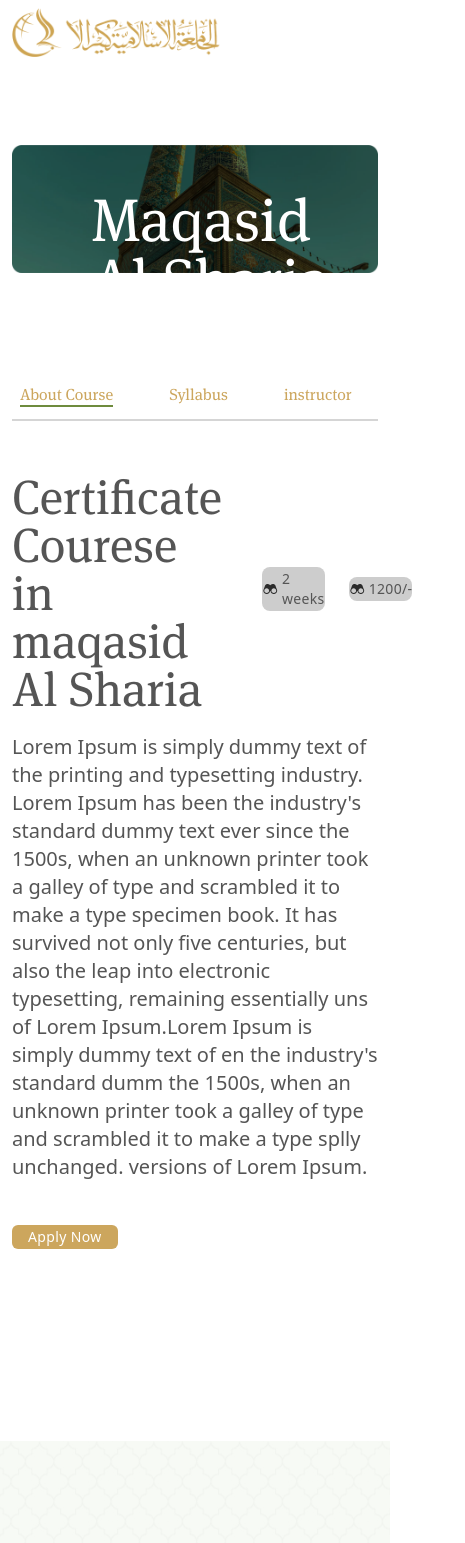
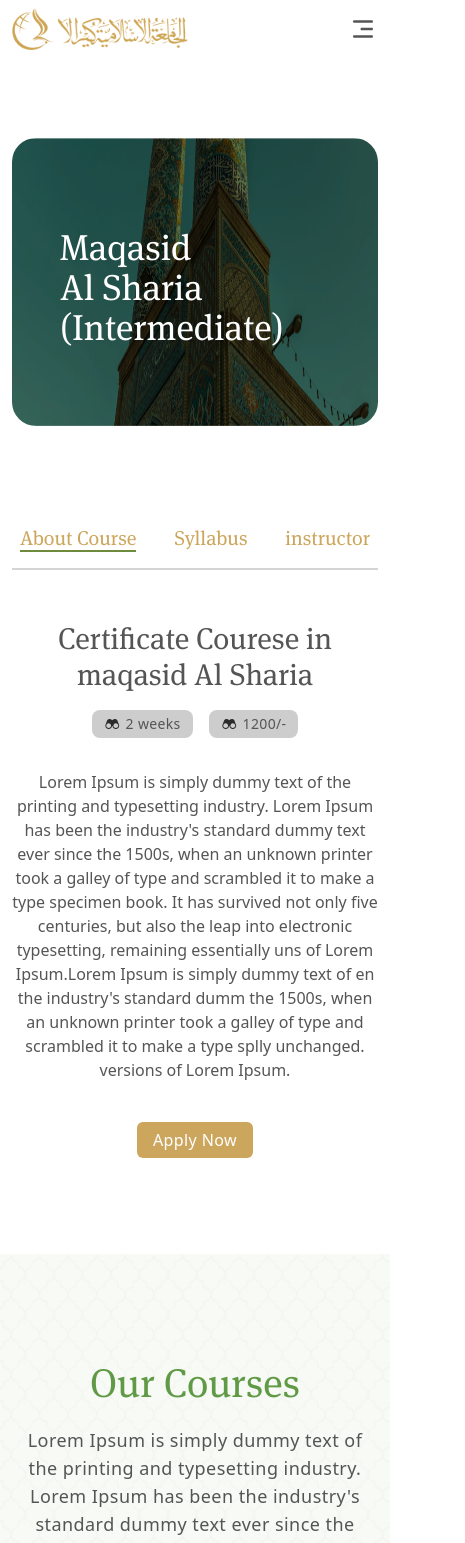
Before and after one commit to Hafeed10/MarkazulHidaya, a React (Vite) app: page /Admission in a window 390 px wide. Shown: the top 1543 px of the page, 465 px wide, since content can reach past the window. Built offline with nearby package versions, Linux system fonts and the light colour scheme.

Commit message:
All pages rensponsibled

```diff
--- a/src/Components/Faculties/FacultiCard.jsx
+++ b/src/Components/Faculties/FacultiCard.jsx
@@ -3,13 +3,13 @@ import React from 'react';
 function FacultiCard({ item }) {
   return (
     <div className='w-full h-auto transition-all duration-300 bg-white shadow-md cursor-pointer hover:scale-95 rounded-2xl'>
-      <div className='bg-[#E5E7EB]  h-[35vh] w-full rounded-t-2xl overflow-hidden relative'>
+      <div className='bg-[#E5E7EB]  h-[35vh] md:h-[25vh] lg:h-[35vh] w-full rounded-t-2xl overflow-hidden relative'>
         <img className='absolute inset-0 bottom-0 object-cover w-full' src={item.img} alt='' />
       </div>
-      <div className='w-full h-full px-8 py-6 text-center'>
-        <h2 className='text-2xl'>{item.name}</h2>
-        <p className='pb-5 text-xl'>{item.position}</p>
-        <div className='w-full py-1.5 lg:py-2.5  text-center'>
+      <div className='w-full h-full px-3 lg:px-8 py-6 text-center'>
+        <h2 className='text-xl lg:text-2xl'>{item.name}</h2>
+        <p className='pb-3 lg:pb-5  text-base lg:text-xl'>{item.position}</p>
+        <div className='w-full py-2 lg:py-2.5  text-center'>
             <a herf={item.buttonTo} className='rounded-lg w-auto bg-[#555555] text-[#555555] bg-opacity-10 pt-0.5 lg:pt-1 px-5 pb-1.5 text-sm lg:text-lg font-sans  '>Learn More</a>
         </div>
       </div>
--- a/src/Components/Faculties/Facultimodal.jsx
+++ b/src/Components/Faculties/Facultimodal.jsx
@@ -13,19 +13,19 @@ function Facultimodal({ onClose, onRequest, closePath, item }) {
       {/* Modal Content */}
       <div className='flex flex-col items-center justify-center w-full h-full'>
         <div className='z-30 flex items-center modal-wrapper'>
-          <div className='relative grid max-w-md max-h-screen grid-cols-5 p-10 mx-5 bg-white shadow-lg gap-x-10 rounded-3xl modal xl:max-w-3xl lg:max-w-xl md:max-w-xl backdrop-blur-lg bg-opacity-90'>
-              <div className='bg-[#E5E7EB] col-span-2 cursor-pointer h-full w-full rounded-3xl overflow-hidden relative'>
+          <div className='relative grid max-w-md max-h-screen grid-rows-2 md:grid-rows-1 md:grid-cols-5 pt-9 md:pt-0 p-5 lg:p-10 mx-5 bg-white shadow-lg gap-5 lg:gap-10 rounded-3xl modal  lg:max-w-3xl md:max-w-2xl backdrop-blur-lg bg-opacity-90'>
+              <div className='bg-[#E5E7EB] md:col-span-2 cursor-pointer h-full w-full rounded-3xl overflow-hidden relative'>
                <img className='absolute inset-0 bottom-0 object-cover w-full h-full' src={item.img} alt='' />
              </div>
-              <div className='flex flex-col items-start w-full h-full col-span-3 space-y-3'>
+              <div className='flex flex-col items-start w-full h-full md:col-span-3 space-y-3'>
                 <div className='-space-y-1 '>
                   <h2 className='text-base font-normal text-[#CCA65D] select-none md:text-xl lg:text-2xl'>{item.name}</h2>
                   <h1 className='font-sans text-sm font-normal select-none opacity-90 md:text-lg '>{item.position}</h1>
                 </div>
-                <p className='font-sans lg:text-lg'>{item.about}</p>
+                <p className='font-sans text-xs sm:text-base lg:text-lg'>{item.about}</p>
               </div>
               <div onClick={onClose}>
-              <FiXCircle className='absolute text-xl font-light cursor-pointer top-7 right-7 opacity-70' onClick={() => navigate(closePath) } />
+              <FiXCircle className='absolute text-xl font-light cursor-pointer top-3 right-3  md:top-7 md:right-7 opacity-70' onClick={() => navigate(closePath) } />
               </div>
           </div>
         </div>
--- a/src/Components/Home/HomeOne.jsx
+++ b/src/Components/Home/HomeOne.jsx
@@ -5,8 +5,8 @@ import groundone from '../../assets/Img/groundone.png'
 function HomeOne() {
   return (
     <div className='relative w-full h-auto flex flex-col -z-50 py-12 md:p-16 lg:py-20 xl:py-32 pb-20 md:pb-40 lg:pb-64 xl:pb-80  px-3 md:px-10 lg:px-10 xl:px-36 space-y-7 lg:space-y-10 xl:space-y-12 items-center justify-center text-center'>
-        <h1 class="text-[#619A46] text-3xl md:text-4xl lg:text-[3rem] xl:text-[3.5rem]">Welcome to Al Jamia al Islamia </h1>
-        <p class="md:px-8 lg:px-16 xl:px-24 text-center text-[#555555] text-base md:text-xl  lg:text-2xl font-light leading-snug tracking-wide">Lorem Ipsum is simply dummy text of the printing and typesetting industry. Lorem Ipsum has been the industry's standard dummy text ever since the 1500s, when an unknown printer took a galley of type and scrambled it to make a type specimen book. It has survived not only five centuries, but also the leap into electronic typesetting, remaining essentially unchanged. versions of Lorem Ipsum.</p>
+        <h1 class="text-[#619A46]  text-3xl md:text-4xl lg:text-[3rem] xl:text-[3.5rem]">Welcome to Al Jamia al Islamia </h1>
+        <p class="md:px-8 font-sans lg:px-16 xl:px-24 text-center text-[#555555] text-lg md:text-xl  lg:text-2xl font-normal leading-snug tracking-wide">Lorem Ipsum is simply dummy text of the printing and typesetting industry. Lorem Ipsum has been the industry's standard dummy text ever since the 1500s, when an unknown printer took a galley of type and scrambled it to make a type specimen book. It has survived not only five centuries, but also the leap into electronic typesetting, remaining essentially unchanged. versions of Lorem Ipsum.</p>
             <div className='justify-center  cursor-pointer mt-3 w-auto px-4 lg:px-6 space-x-1.5 flex items-center  py-1 lg:py-2 bg-[#CCA65D] rounded-lg lg:rounded-xl'>
                  <img src={icon1} alt="" className='w-5 lg:w-6'/>
                 <p class="text-white text-base lg:text-lg font-normal font-sans tracking-wide">Take a Tour</p>
--- a/src/Pages/Admission.jsx
+++ b/src/Pages/Admission.jsx
@@ -10,10 +10,10 @@ function Admission() {
     <div className='flex flex-col items-center justify-center w-full h-full pt-20 space-y-12 text-center '>
         <div className='w-full h-full px-3 md:px-10 lg:px-10 xl:px-36'>
             <div className='relative flex items-start justify-center w-full h-auto text-start'>
-                <img src={AdmissionBg} className='w-full h-full' alt="" />
-                <h2 className='absolute inset-0 h-full text-6xl text-white top-[30%] left-20'>Maqasid <br /> Al Sharia <br /> (Intermediate)</h2>
+                <img src={AdmissionBg} className='rounded-3xl w-full h-72 md:h-full' alt="" />
+                <h2 className='absolute inset-0 h-full text-4xl lg:text-5xl xl:text-6xl text-white top-[30%] left-12 md:left-20'>Maqasid <br /> Al Sharia <br /> (Intermediate)</h2>
             </div>
-            <div className='py-24'>
+            <div className=' pt-20 lg:pt-24'>
                 <CourseDetielsTab/>
             </div>
         </div>
--- a/src/Pages/Home.jsx
+++ b/src/Pages/Home.jsx
@@ -36,7 +36,7 @@ function Home() {
       const currentIndex = Tabs.findIndex((tab) => tab.tabKey === activeTab);
       const nextIndex = (currentIndex + 1) % Tabs.length;
       setActiveTab(Tabs[nextIndex].tabKey);
-    }, 3500 );
+    }, 2500 );
 
     return () => clearInterval(timer);
   }, [activeTab, Tabs]);
--- a/src/assets/CourseDetielsTab.jsx
+++ b/src/assets/CourseDetielsTab.jsx
@@ -25,8 +25,8 @@ function CourseDetielsTab() {
   };
   return (
     <div>
-      <div className="w-full py-3 border-b-2 border-[#5555553e] md:py-5 lg:py-8">
-        <ul className="flex items-start justify-start w-full h-full px-2 list-none space-x-14 taxt-lg sm:text-2xl lg:text-3xl" role="tablist">
+      <div className="w-full py-4 border-b-2 border-[#5555553e] md:py-5 lg:py-8">
+        <ul className="flex items-start  justify-between md:justify-start w-full h-full px-2 list-none  md:gap-10 lg:gap-14 xs:text-xl sm:text-2xl lg:text-3xl" role="tablist">
           {Tabs.map((tab) => (
             <li key={tab.tabKey} className="text-center cursor-pointer">
               <button
@@ -42,30 +42,30 @@ function CourseDetielsTab() {
       </div>
       <div className={`w-full py-12 h-full`} id={activeTab}>
         {activeTab === 'AboutCourse' && (
-            <div className='flex flex-col items-start w-full h-full space-y-6 text-start'>
-                <div className='flex items-center justify-start w-full space-x-10 '>
-                    <h2 className='text-[#555555] text-5xl' >Certificate Courese in <br /> maqasid Al Sharia</h2>
-                    <div className='flex items-center space-x-6'>
-                        <div className=' text-[#555555] justify-center  cursor-pointer w-auto font-normal px-2 lg:px-3 space-x-1 flex items-center  py-0.5 lg:py-1 bg-[#CDCDCD] rounded-lg '>
+            <div className='flex flex-col items-center md:items-start text-center w-full h-full gap-8 md:gap-6   md:text-start'>
+                <div className='flex flex-col md:flex-row  items-center justify-start w-full gap-5 md:gap-10 '>
+                    <h2 className='text-[#555555] text-3xl md:text-5xl lg:text-[3.5rem]' >Certificate Courese in <br /> maqasid Al Sharia</h2>
+                    <div className='flex items-center gap-4 md:gap-6'>
+                        <div className=' text-[#555555] justify-center  cursor-pointer w-auto font-normal px-3 lg:px-4 space-x-1.5 flex items-center  py-1 bg-[#CDCDCD] rounded-lg '>
                             <img src={icon2} alt="" className='w-4 lg:w-5'/>
                             <p class=" text-sm lg:text-base  font-sans tracking-wide">2 weeks</p>
                         </div>
-                        <div className=' text-[#555555] justify-center  cursor-pointer w-auto font-normal px-2 lg:px-3 space-x-1 flex items-center  py-0.5 lg:py-1 bg-[#CDCDCD] rounded-lg '>
-                             <img src={icon2} alt="" className='w-4 lg:w-5'/>
+                        <div className=' text-[#555555] justify-center  cursor-pointer w-auto font-normal px-3 lg:px-4 space-x-1.5 flex items-center  py-1 bg-[#CDCDCD] rounded-lg '>
+                             <img src={icon2} alt="" className='w-4 lg:w-5 h-4 lg:h-5 '/>
                             <p class=" text-sm lg:text-base  font-sans tracking-wide">1200/-</p>
                         </div>
                     </div>
                 </div>
-                <p className='pb-5 font-sans text-xl'>Lorem Ipsum is simply dummy text of the printing and typesetting industry. Lorem Ipsum has been the industry's standard dummy text ever since the 1500s, when an unknown printer took a galley of type and scrambled it to make a type specimen book. It has survived not only five centuries, but also the leap into electronic typesetting, remaining essentially uns of Lorem Ipsum.Lorem Ipsum is simply dummy text of en the industry's standard dumm the 1500s, when an unknown printer took a galley of type and scrambled it to make a type splly unchanged. versions of Lorem Ipsum.</p>
-                <div className='justify-center  cursor-pointer w-auto px-4 lg:px-6 space-x-1.5 flex items-center  py-0.5 lg:py-1.5 bg-[#CCA65D] rounded-md lg:rounded-lg'>
-                     <p class="text-white text-sm lg:text-base font-normal font-sans tracking-wide">Apply Now</p>
+                <p className='pb-2 font-sans xs:text-base sm:text-lg  lg:text-xl'>Lorem Ipsum is simply dummy text of the printing and typesetting industry. Lorem Ipsum has been the industry's standard dummy text ever since the 1500s, when an unknown printer took a galley of type and scrambled it to make a type specimen book. It has survived not only five centuries, but also the leap into electronic typesetting, remaining essentially uns of Lorem Ipsum.Lorem Ipsum is simply dummy text of en the industry's standard dumm the 1500s, when an unknown printer took a galley of type and scrambled it to make a type splly unchanged. versions of Lorem Ipsum.</p>
+                <div className='justify-center  cursor-pointer w-auto px-4 lg:px-6 flex items-center  py-1.5 lg:py-2 bg-[#CCA65D] rounded-md lg:rounded-lg'>
+                     <p class="text-white text-base font-normal font-sans tracking-wide">Apply Now</p>
                 </div>
             </div>
         )}
         {activeTab === 'Syllabus' && (
-            <div className='flex flex-col items-start w-full h-full space-y-8 text-start'>
-                <h2 className='text-[#555555] text-5xl' >Certificate Courese in <br /> maqasid Al Sharia</h2>
-                <ul className='px-0 font-sans text-lg list-disc list-inside'>
+            <div className='flex flex-col items-start w-full h-full gap-6 md:gap-8 text-start'>
+                <h2 className='text-[#555555] text-3xl md:text-5xl lg:text-[3.5rem]' >Certificate Courese in <br /> maqasid Al Sharia</h2>
+                <ul className=' font-sans text-base md:text-lg list-disc list-inside'>
                     <li>How to begin working as a UX Designer using Figma.</li>
                     <li>How to use Figma for Essential UX Design & UI Design</li>
                     <li>How to make fully interactive prototypes.</li>
@@ -93,11 +93,11 @@ function CourseDetielsTab() {
             </div>
         )}
         {activeTab === 'instructor' && (
-            <div className='flex items-start w-full h-full gap-10 p-12'>
-                <img src={instructorImg} className='w-auto h-auto rounded-3xl' alt="" />
-                <div className='flex flex-col items-start w-full h-full space-y-6 text-start'>
-                    <h2 className='text-lg font-normal text-[#CCA65D] select-none md:text-2xl lg:text-3xl xl:text-4xl'>Dr Abduslam Ahmed</h2>
-                    <p className='font-sans text-sm md:text-base lg:text-lg xl:text-xl'>Ipsum has been the industry's standard dummy text ever since the 1500s, when an unknown printer took a galley of type and scrambled it to make a type specimen book. It has survived not only five centuries, but also the leap into electronic typesetting, remaining essentially uns of Lorem Ipsum.Lorem Ipsum is simply dummy text of en the industry's standard dumm the 1500s, when an unknown printer took a galley of type and scrambled it to make a type splly unchanged. versions of Lorem Ipsum. electronic typesetting, remaining essentially uns of Lorem Ipsum.Lorem Ipsum is simply dummy text of en the industry's standard dumm the 1500s, when an unknown printer took a galley of type and scrambled it to make a type splly unchanged. versions of Lorem Ipsum.</p>
+            <div className='flex flex-col md:flex-row items-start w-full h-full gap-8 md;gap-10 lg:p-12'>
+                <img src={instructorImg} className='w-full md:auto object-cover h-80 md:h-auto rounded-xl lg:rounded-3xl' alt="" />
+                <div className='flex flex-col items-start w-full h-full gap-4 md:gap-6 text-start'>
+                    <h2 className='text-2xl font-normal text-[#CCA65D] select-none lg:text-3xl xl:text-4xl'>Dr Abduslam Ahmed</h2>
+                    <p className='font-sans text-base lg:text-lg xl:text-xl'>Ipsum has been the industry's standard dummy text ever since the 1500s, when an unknown printer took a galley of type and scrambled it to make a type specimen book. It has survived not only five centuries, but also the leap into electronic typesetting, remaining essentially uns of Lorem Ipsum.Lorem Ipsum is simply dummy text of en the industry's standard dumm the 1500s, when an unknown printer took a galley of type and scrambled it to make a type splly unchanged. versions of Lorem Ipsum. electronic typesetting, remaining essentially uns of Lorem Ipsum.Lorem Ipsum is simply dummy text of en the industry's standard dumm the 1500s, when an unknown printer took a galley of type and scrambled it to make a type splly unchanged. versions of Lorem Ipsum.</p>
                 </div>
             </div>
         )}
--- a/src/assets/Footer.jsx
+++ b/src/assets/Footer.jsx
@@ -1,6 +1,7 @@
 import React from 'react';
 import logo from './Img/logo.png';
 import { Link } from 'react-scroll';
+import { Link as Tolink } from 'react-router-dom';
 import { CgFacebook, CgInstagram, CgMail, CgPhone, CgTwitter } from 'react-icons/cg';
 
 const Footer = () => {
@@ -17,7 +18,9 @@ const Footer = () => {
     <footer className="bg-[#2C2C2C] text-white px-3 md:px-10 lg:px-10 xl:px-36 py-7 md:py-16">
       <div className="grid gap-5 md:gap-10 lg:gap-32 opacity-90 font-sans items-end md:grid-cols-3">
         <div className="space-y-5 py-5">
-          <img src={logo} className="w-80" alt="" />
+        <Tolink to='/'>
+        <img onClick={() => { window.scrollTo({top: 0, left: 0, behavior: 'smooth'});}} className='cursor-pointer w-80' src={logo} alt="" />
+        </Tolink>
           <p className="text-white">
             Lorem ipsum dolor sit amet consectetur adipisicing elit. Nulla ab sequi iusto! Numquam, saepe ipsam iste
             mollitia odit exercitationem molestiae labore voluptates culpa unde placeat quisquam. Doloribus laboriosam
--- a/src/assets/Header.jsx
+++ b/src/assets/Header.jsx
@@ -32,7 +32,9 @@ function Header() {
   return (
     <div className={`w-full h-auto ${ location.pathname === '/' ? 'fixed left-0 top-0' : ''}  px-3 md:px-10 lg:px-10 xl:px-36 py-2 z-50 ${fix &&  location.pathname === '/' ? 'bg-[#ffffff] shadow-lg drop-shadow-md shadow-[#cca55d34] py-4' : 'md:py-8  lg:py-10'}`}>
       <div className="flex items-center justify-between   w-full h-full">
-        <img className={` ${fix  &&  location.pathname === '/' ? 'w-44 md:w-52 xl:w-72' : 'w-52 md:w-72 xl:w-80 '} `} src={logo} alt="" />
+        <Link to='/'>
+        <img onClick={() => { window.scrollTo({top: 0, left: 0, behavior: 'smooth'});}} className={` ${fix  &&  location.pathname === '/' ? ' w-44 md:w-52 xl:w-72' : 'w-44 md:w-52 xl:w-72 '} `} src={logo} alt="" />
+        </Link>
         <ul className="xl:flex hidden space-x-7">
           {navigations.map((navigation, index) => (
             <li
@@ -41,6 +43,7 @@ function Header() {
             >
               <Link
                 to={navigation.path}
+                onClick={() => { window.scrollTo({top: 0, left: 0, behavior: 'smooth'});}}
                 className={`cursor-pointer ${fix && 'text-[#555555]'}`}
               >
                 {navigation.option}
@@ -50,27 +53,31 @@ function Header() {
         </ul>
         <div className="w-fit xl:hidden">
           <CgMenuRightAlt
-            className={`text-[30px] lg:text-[40px] ${fix ? 'text-[#0d1d39]' : 'text-[#fff]'} font-bold cursor-pointer`}
+            className={`text-[30px] lg:text-[40px] ${fix ? 'text-[#0d1d39]' :  location.pathname === '/' ? 'text-[#fff]' : 'text-[#555555]'}  font-bold cursor-pointer`}
             onClick={() => setNavOpen(true)}
           />
         </div>
       </div>
       <div className={`xl:hidden w-full md:w-1/2 lg:w-1/2 md:shadow-lg h-screen ${navOpen ? 'flex opacity-100' : 'hidden opacity-0 -z-50  '} bg-white px-3 py-2 md:px-10  lg:px-20 xl:px-36 md:py-8  lg:py-10 flex-col border-b border-[#0d1d39] justify-start items-start z-50 right-0 top-0 md:right-0 absolute`}>
         <div className="flex items-center justify-between md:justify-end w-full h-auto">
-          <img className="w-52 md:w-60 xl:w-80 md:hidden" src={logo} alt="" />
+          <Link to='/'>
+          <img onClick={() => { window.scrollTo({top: 0, left: 0, behavior: 'smooth'});}} className="cursor-pointer w-52 md:w-60 xl:w-80 md:hidden" src={logo} alt="" />
+          </Link>
           <CgClose
-            className={`text-[30px] lg:text-[35px] ${fix ? 'text-[#0d1d39]' : 'text-[#000000bb]'} hover:text-[#605e5e79] font-bold  cursor-pointer`}
+            className={`text-[30px] lg:text-[35px] ${  location.pathname === '/' ? 'text-[#0d1d39]' : 'text-[#555555]'} hover:text-[#605e5e79] font-bold  cursor-pointer`}
             onClick={() => setNavOpen(false)}
           />
         </div>
         <ul className={`flex flex-col items-start justify-start space-y-4 py-8 w-full h-full transition-all text-start duration-1000`}>
           {navigations.map((navigation, index) => (
             <li
+              onClick={() => setNavOpen(false)}
               key={index}
               className={`font-semibold text-sm md:text-base hover:text-[#605e5e79] text-[#000000bb] tracking-wider text-start uppercase transition-all duration-200 ease-in cursor-pointer`}
             >
               <Link
                 to={navigation.path}
+                onClick={() => { window.scrollTo({top: 0, left: 0, behavior: 'smooth'});}}
                 className="cursor-pointer"
               >
                 {navigation.option}
```
Also changed, not shown: src/Pages/About.jsx (+21 -18 lines), src/Pages/Faculties.jsx (+7 -7 lines).
